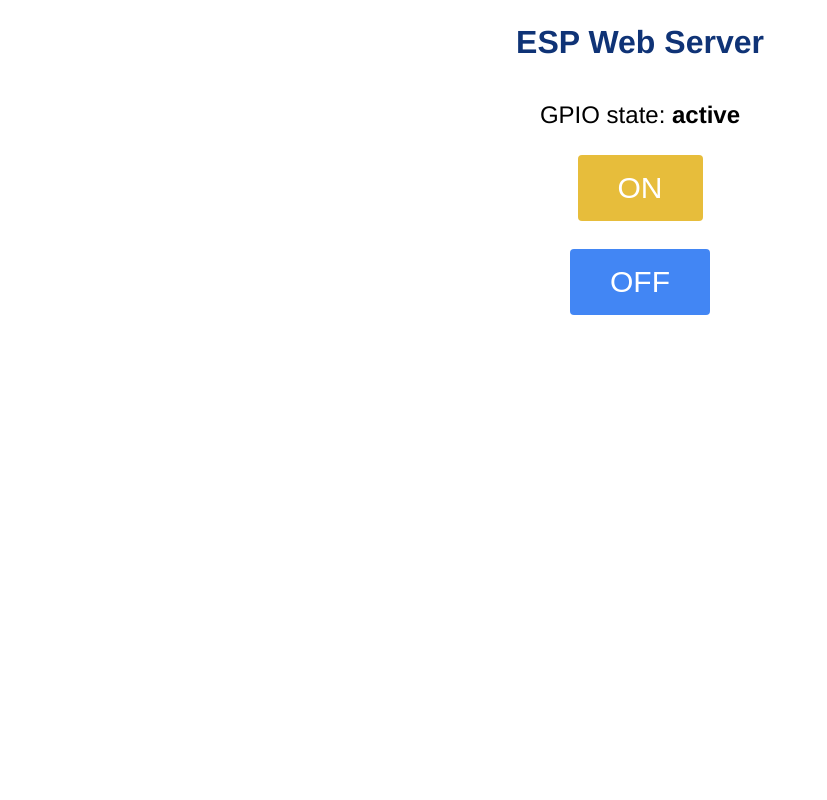
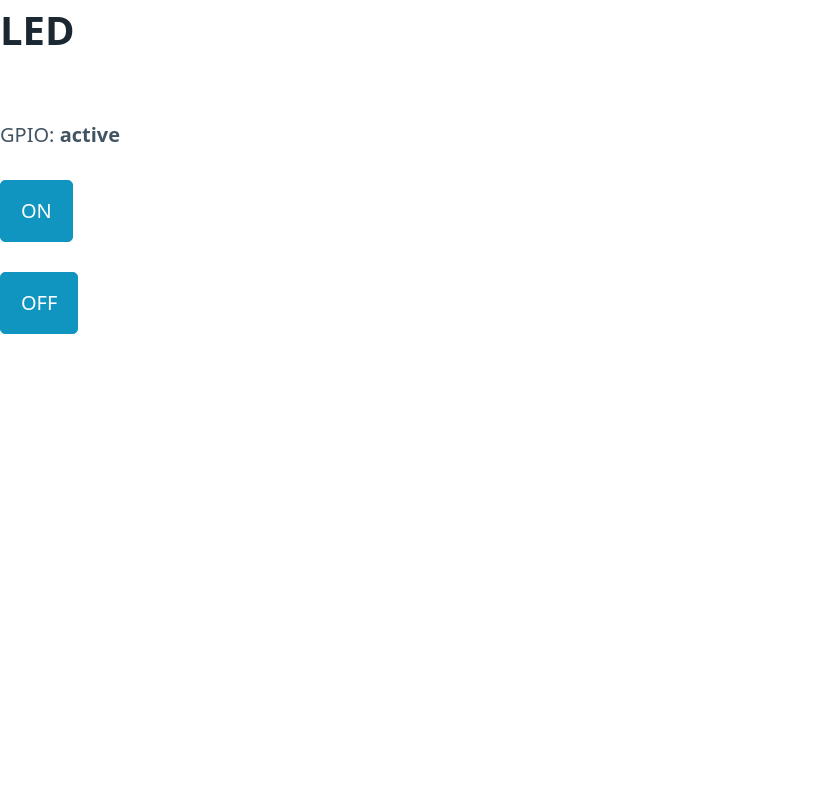
Before and after one commit to citawarisan/fwinism, a Python web app: template templates/led.html in a window 1280 px wide. Shown: the whole page, without its empty margins (0-827 px from the left). Run offline with Jinja, Linux system fonts and the light colour scheme; the template is opened without the code that fills it: most values are stand-ins (such as "Sample title", 1, 10 or a date in 2020).

Commit message:
Minor update

```diff
--- a/src/net.py
+++ b/src/net.py
@@ -28,4 +28,5 @@ def generate_response(req: str) -> bytes:
         path, params = get_param(path)
         doc = web.handle(path, params)
         resp = resp.format(STATUS_OK, "", doc)
+    # print(resp)
     return resp.encode('utf-8')
--- a/templates/led.html
+++ b/templates/led.html
@@ -1,50 +1,15 @@
 <html>
 
 <head>
-    <title>ESP Web Server</title>
-    <meta name="viewport" content="width=device-width, initial-scale=1">
-    <link rel="icon" href="data:,">
-    <style>
-        html {
-            font-family: Helvetica;
-            display: inline-block;
-            margin: 0px auto;
-            text-align: center;
-        }
-
-        h1 {
-            color: #0F3376;
-            padding: 2vh;
-        }
-
-        p {
-            font-size: 1.5rem;
-        }
-
-        .button {
-            display: inline-block;
-            background-color: #e7bd3b;
-            border: none;
-            border-radius: 4px;
-            color: white;
-            padding: 16px 40px;
-            text-decoration: none;
-            font-size: 30px;
-            margin: 2px;
-            cursor: pointer;
-        }
-
-        .button2 {
-            background-color: #4286f4;
-        }
-    </style>
+    <title>LED</title>
+    <link rel="stylesheet" href="https://cdn.jsdelivr.net/npm/@picocss/pico@1/css/pico.min.css">
 </head>
 
 <body>
-    <h1>ESP Web Server</h1>
-    <p>GPIO state: <strong>{{state}}</strong></p>
-    <p><a href="?v=1"><button class="button">ON</button></a></p>
-    <p><a href="?v=0"><button class="button button2">OFF</button></a></p>
+    <h1>LED</h1>
+    <p>GPIO: <strong>{{state}}</strong></p>
+    <p><a href="?v=1" role="button">ON</a></p>
+    <p><a href="?v=0" role="button">OFF</a></p>
 </body>
 
 </html>
```
Also changed, not shown: templates/index.html (+11 -7 lines).
